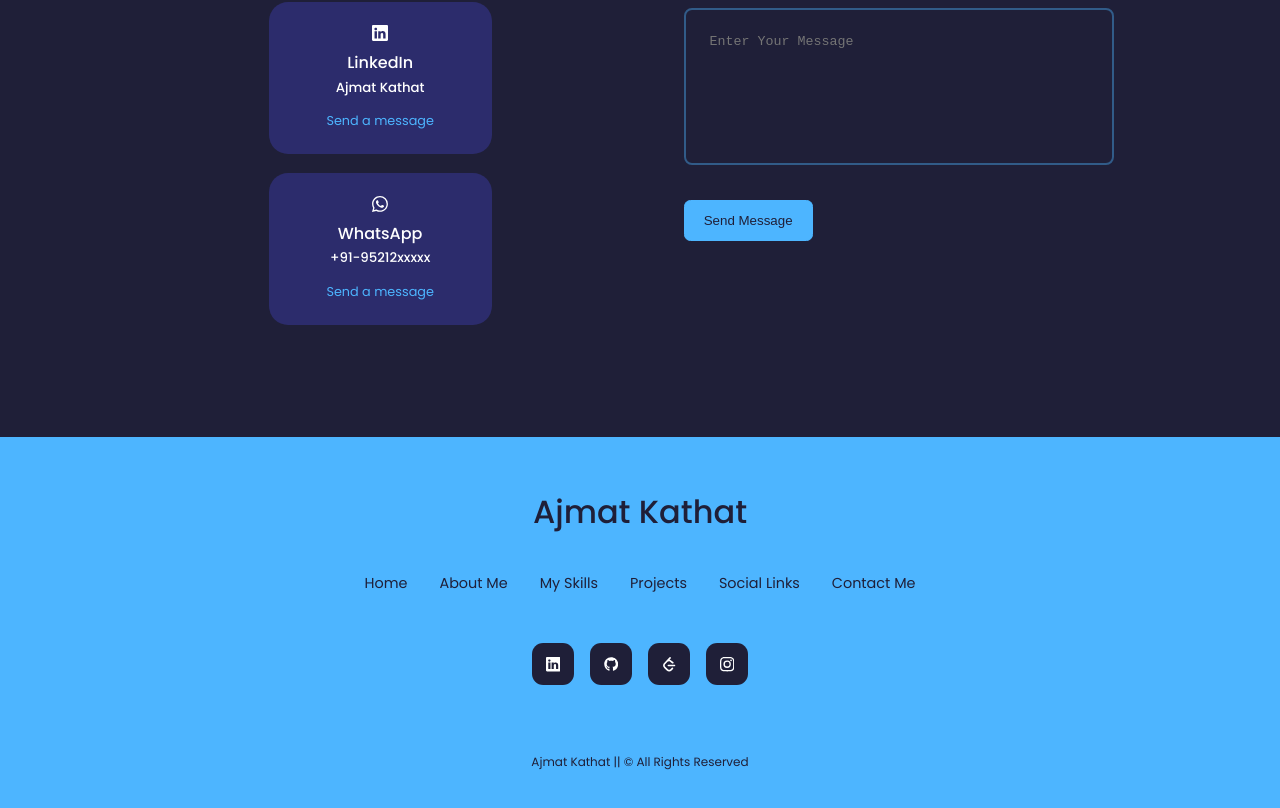
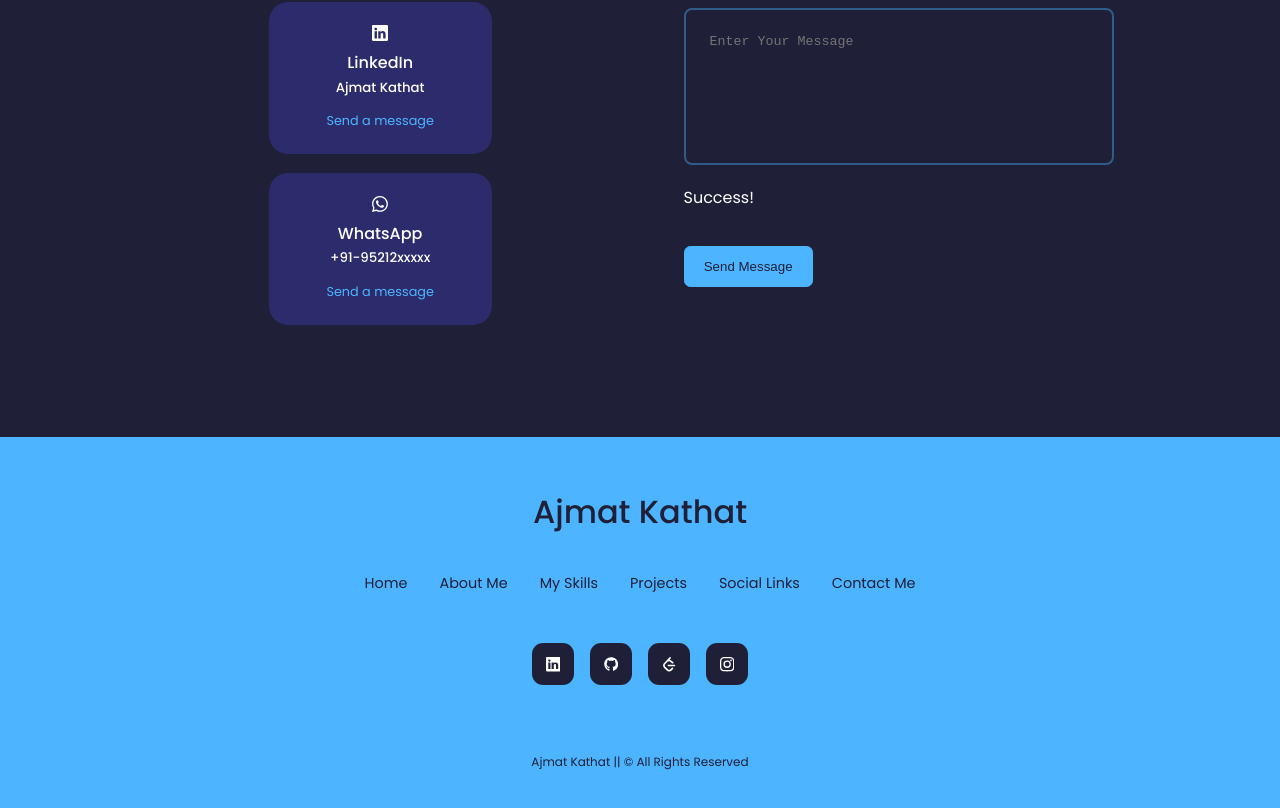
Before and after one commit to ajmat6/My-Portfolio, a React (Create React App) app: page / in a window 1280 px wide. Shown: the part 5455-6263 px from the top of the page. Built offline with nearby package versions, Linux system fonts and the light colour scheme; the HTML template or start-up script is replaced by a standard one.

Commit message:
contact  updated

```diff
--- a/src/components/contact/Contact.jsx
+++ b/src/components/contact/Contact.jsx
@@ -1,4 +1,4 @@
-import React, { useRef } from 'react';
+import React, { useState,  useRef } from 'react';
 import './contact.css'
 import {HiOutlineMail} from 'react-icons/hi'
 import {BsLinkedin} from 'react-icons/bs'
@@ -6,6 +6,12 @@ import {BsWhatsapp} from 'react-icons/bs'
 import emailjs from 'emailjs-com' // Importing emailjs
 
 function Contact() {
+  const [formElements, setformElements] = useState("")
+
+  const handleOnChange = (e) => {
+    console.log("Handle on change");
+    setformElements(e.target.value);
+  }
 
   // Taken from emailjs docs
   const form = useRef();
@@ -14,6 +20,8 @@ function Contact() {
     e.preventDefault();
 
     emailjs.sendForm('service_2mp7tzs', 'template_8t9vhsi', form.current, '7Tr7DoGXcC_4hpdqM')
+
+    setformElements('');
   };
 
   return (
@@ -50,7 +58,8 @@ function Contact() {
         <form ref={form} onSubmit={sendEmail}>
           <input type="text" name='name' placeholder='Enter Your Name' required/>
           <input type="email" name='email' placeholder='Enter Your Email' required />
-          <textarea name="message" rows="7" placeholder='Enter Your Message' required></textarea>
+          <textarea onChange={handleOnChange} value={formElements} name="message" rows="7" placeholder='Enter Your Message' required></textarea>
+          <p className='success'>Success!</p>
           <button type='submit' className='btn btn-primary submitButton'>Send Message</button>
         </form>
       </div>
--- a/src/components/contact/contact.css
+++ b/src/components/contact/contact.css
@@ -44,6 +44,11 @@ form {
     gap: 1.2rem;
 }
 
+form p {
+    color: var(--color-white);
+    overflow: hidden;
+}
+
 input, textarea {
     width: 100%;
     padding: 1.5rem;
```
